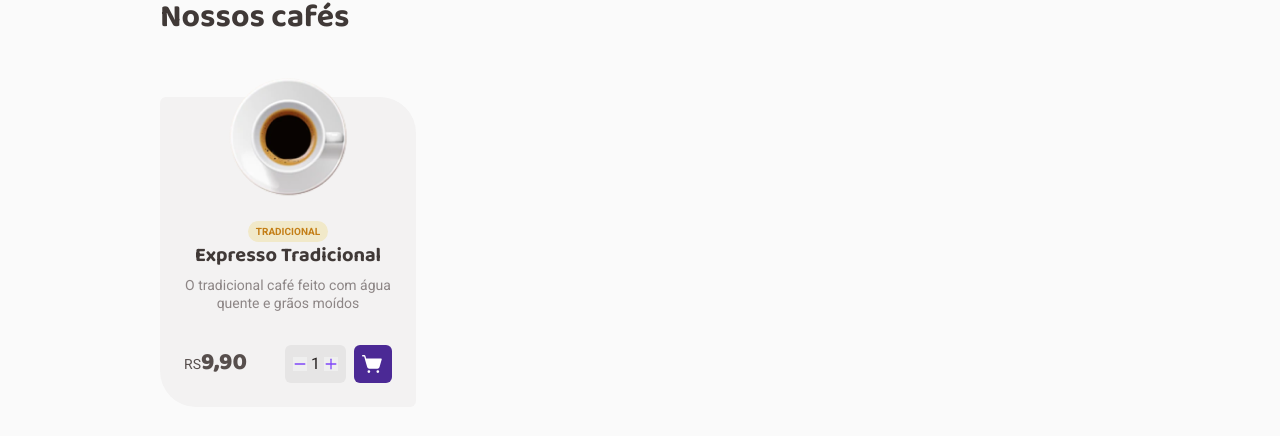
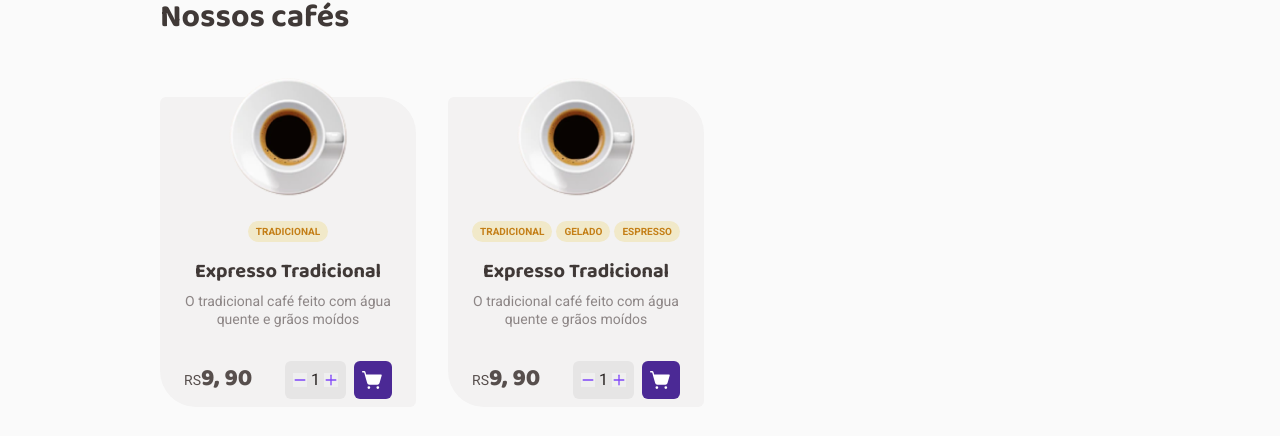
Before and after one commit to ViniciusSouzaDosReis/coffee-delivery, a React (Vite) app: page / in a window 1280 px wide. Shown: the part 491-927 px from the top of the page. Built offline with nearby package versions, Linux system fonts and the light colour scheme.

Commit message:
addd props to CoffeeCard

```diff
--- a/src/pages/Home/components/CoffeeList/components/CoffeeCard/index.tsx
+++ b/src/pages/Home/components/CoffeeList/components/CoffeeCard/index.tsx
@@ -1,49 +1,64 @@
-import { Minus, Plus, ShoppingCartSimple } from "phosphor-react"
+import { Minus, Plus, ShoppingCartSimple } from "phosphor-react";
 
 import {
   ActionsContainer,
   BuyContainer,
   CoffeeCardContainer,
   Counter,
-  TagTypeCoffee
-} from "./styles"
+  TagTypeCoffee,
+  TagTypeCoffeeContainer,
+} from "./styles";
 
-import coffeeImage from "../../images/Image.png"
+interface CoffeeCardProps {
+  imageUrl: string;
+  types: string[];
+  title: string;
+  description: string;
+  price: string;
+}
 
-function CoffeeCard() {
+function CoffeeCard({
+  imageUrl,
+  types,
+  title,
+  description,
+  price,
+}: CoffeeCardProps) {
   return (
     <CoffeeCardContainer>
       <span>
-        <img src={coffeeImage} alt='Imagem de um café tradicional' />
+        <img src={imageUrl} alt="Imagem de um café tradicional" />
       </span>
-      <TagTypeCoffee>
-        tradicional
-      </TagTypeCoffee>
+      <TagTypeCoffeeContainer>
+        {types.map((type, index) => (
+          <TagTypeCoffee key={`${type}__${index}`}>{type}</TagTypeCoffee>
+        ))}
+      </TagTypeCoffeeContainer>
       <div>
-        <h3>Expresso Tradicional</h3>
-        <p>O tradicional café feito com água quente e grãos moídos</p>
+        <h3>{title}</h3>
+        <p>{description}</p>
       </div>
       <BuyContainer>
         <span>
-          RS<strong>9,90</strong>
+          RS<strong>{price}</strong>
         </span>
         <ActionsContainer>
           <Counter>
             <button>
-              <Minus color='#8047F8' weight='bold' size={14} />
+              <Minus color="#8047F8" weight="bold" size={14} />
             </button>
             1
             <button>
-              <Plus color='#8047F8' weight='bold' size={14} />
+              <Plus color="#8047F8" weight="bold" size={14} />
             </button>
           </Counter>
           <button>
-            <ShoppingCartSimple size={22} weight='fill' color='white' />
+            <ShoppingCartSimple size={22} weight="fill" color="white" />
           </button>
         </ActionsContainer>
       </BuyContainer>
     </CoffeeCardContainer>
-  )
+  );
 }
 
-export { CoffeeCard }
+export { CoffeeCard };
--- a/src/pages/Home/components/CoffeeList/components/CoffeeCard/styles.tsx
+++ b/src/pages/Home/components/CoffeeList/components/CoffeeCard/styles.tsx
@@ -1,4 +1,4 @@
-import styled from "styled-components"
+import styled from "styled-components";
 
 export const CoffeeCardContainer = styled.div`
   display: flex;
@@ -10,14 +10,14 @@ export const CoffeeCardContainer = styled.div`
 
   border-radius: 6px 36px;
 
-  background-color: ${props => props.theme['base-card']};
+  background-color: ${(props) => props.theme["base-card"]};
 
-  > span:first-child{
+  > span:first-child {
     position: relative;
     bottom: 1.25rem;
   }
 
-  div{
+  div:nth-child(3) {
     display: flex;
     flex-direction: column;
     justify-content: center;
@@ -26,37 +26,43 @@ export const CoffeeCardContainer = styled.div`
 
     width: 13.5rem;
 
-    h3{
-      color: ${props => props.theme['base-subtitle']};
+    h3 {
+      color: ${(props) => props.theme["base-subtitle"]};
 
-      font-family: 'Baloo 2';
+      font-family: "Baloo 2";
       font-size: 1.25rem;
       font-style: normal;
       line-height: 130%;
     }
 
-    p{
-      color: ${props => props.theme['base-label']};
+    p {
+      color: ${(props) => props.theme["base-label"]};
 
       text-align: center;
       font-size: 0.875rem;
       line-height: 130%;
     }
   }
-`
+`;
+
+export const TagTypeCoffeeContainer = styled.div`
+  display: flex;
+  gap: 0.25rem;
+  margin-bottom: 1rem;
+`;
 
 export const TagTypeCoffee = styled.span`
   padding: 0.25rem 0.5rem;
 
   border-radius: 100px;
-  background: ${props => props.theme['yellow-light']};
-  color: ${props => props.theme['yellow-dark']};
+  background: ${(props) => props.theme["yellow-light"]};
+  color: ${(props) => props.theme["yellow-dark"]};
 
   font-size: 0.625rem;
   font-weight: 700;
   line-height: 130%;
   text-transform: uppercase;
-`
+`;
 
 export const BuyContainer = styled.span`
   display: flex;
@@ -67,26 +73,26 @@ export const BuyContainer = styled.span`
 
   margin-top: 2.06rem;
 
-  > span:first-child{
-    color: ${props => props.theme['base-text']};
+  > span:first-child {
+    color: ${(props) => props.theme["base-text"]};
 
     font-size: 0.875rem;
     line-height: 130%;
 
-    strong{
-      font-family: 'Baloo 2';
+    strong {
+      font-family: "Baloo 2";
       font-size: 1.5rem;
       font-weight: 800;
     }
   }
-`
+`;
 
 export const ActionsContainer = styled.span`
   display: flex;
   align-items: center;
   gap: 0.5rem;
 
-  > button{
+  > button {
     display: flex;
     justify-content: center;
     align-items: center;
@@ -95,9 +101,9 @@ export const ActionsContainer = styled.span`
     padding: 0.5rem;
 
     border-radius: 0.375rem;
-    background: ${props => props.theme['purple-dark']}
+    background: ${(props) => props.theme["purple-dark"]};
   }
-`
+`;
 
 export const Counter = styled.span`
   display: flex;
@@ -110,15 +116,15 @@ export const Counter = styled.span`
   padding: 0.5rem;
 
   border-radius: 0.375rem;
-  background: ${props => props.theme['base-button']};
+  background: ${(props) => props.theme["base-button"]};
 
-  color: ${props => props.theme['base-title']};
+  color: ${(props) => props.theme["base-title"]};
   font-size: 1rem;
   line-height: 130%;
 
-  button{
+  button {
     display: flex;
     justify-content: center;
     align-items: center;
   }
-`
+`;
--- a/src/pages/Home/components/CoffeeList/index.tsx
+++ b/src/pages/Home/components/CoffeeList/index.tsx
@@ -1,12 +1,27 @@
 import { CoffeeCard } from "./components/CoffeeCard";
 import { CoffeeListContainer, CoffeeCardContainer } from "./styles";
+// import coffeeImage from "../../images/Image.png";
+import coffeeImage from "./images/Image.png";
 
 function CoffeeList() {
   return (
     <CoffeeListContainer>
       <h2>Nossos cafés</h2>
       <CoffeeCardContainer>
-        <CoffeeCard />
+        <CoffeeCard
+          types={["Tradicional"]}
+          title="Expresso Tradicional"
+          description="O tradicional café feito com água quente e grãos moídos"
+          price="9, 90"
+          imageUrl={coffeeImage}
+        />
+        <CoffeeCard
+          types={["Tradicional", "Gelado", "Espresso"]}
+          title="Expresso Tradicional"
+          description="O tradicional café feito com água quente e grãos moídos"
+          price="9, 90"
+          imageUrl={coffeeImage}
+        />
       </CoffeeCardContainer>
     </CoffeeListContainer>
   );
```
